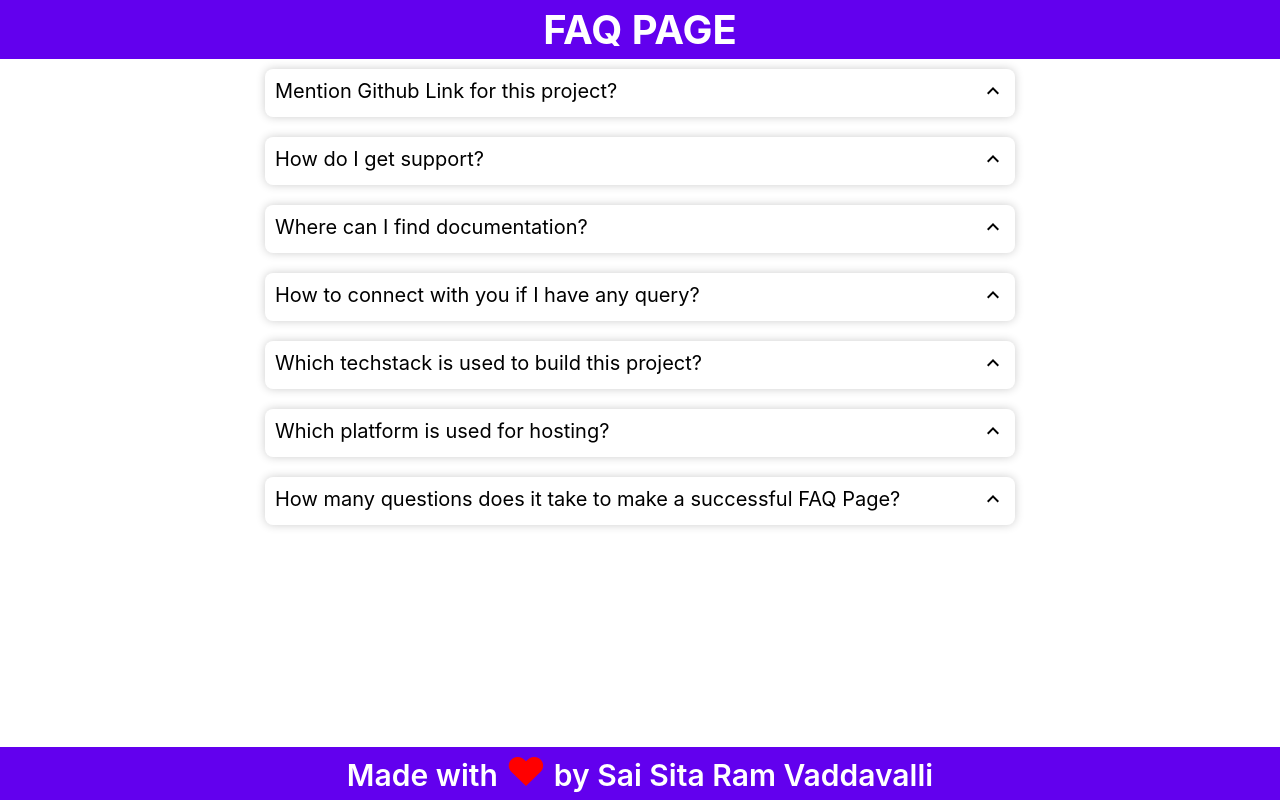
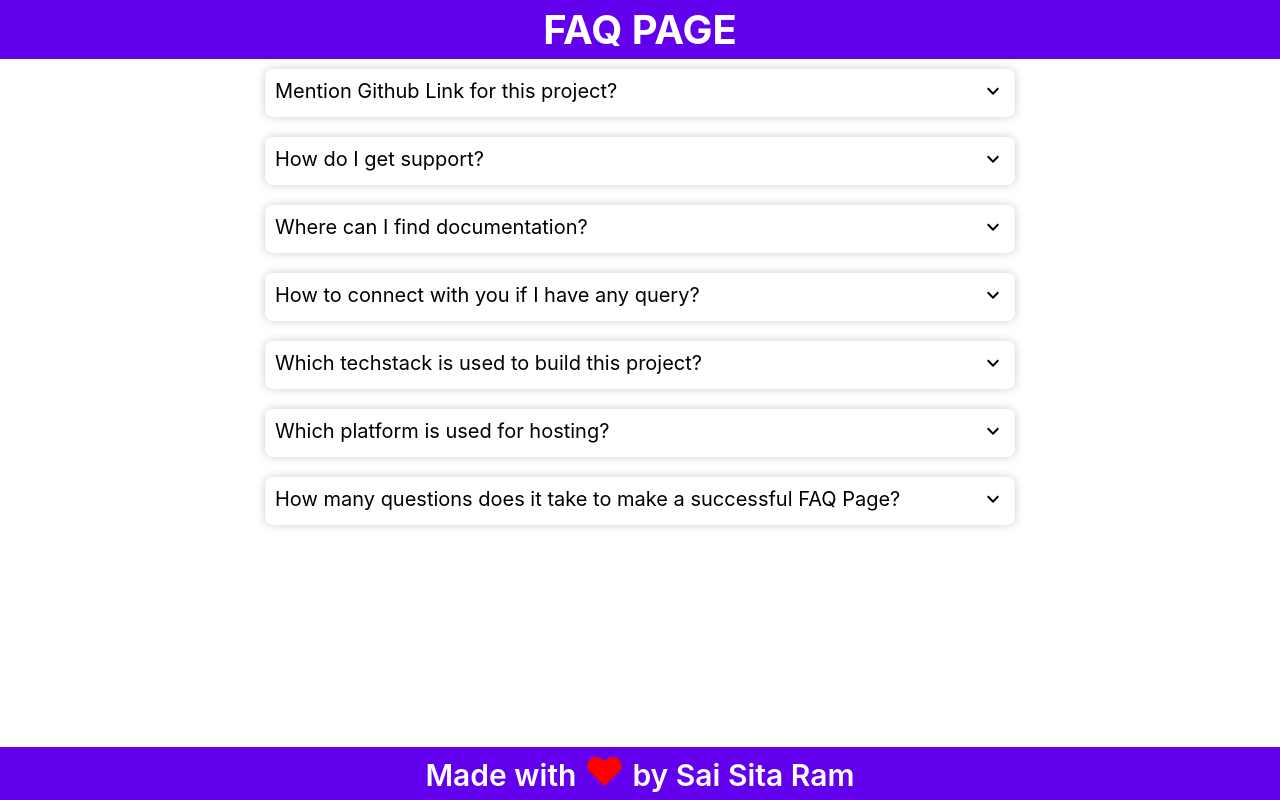
Before and after one commit to saisitaram2000/tawkto_integration, a React (Create React App) app: page / in a window 1280 px wide. Built offline with nearby package versions, Linux system fonts and the light colour scheme.

Commit message:
placed expand icon correctly and removed unneccessary code

```diff
--- a/src/App.js
+++ b/src/App.js
@@ -1,7 +1,7 @@
 import './App.css';
-import FAQList from './components/FAQList';
-import Footer from './components/Footer';
-import Header from './components/Header';
+import FAQList from './components/FAQ/FAQList';
+import Footer from './components/Footer/Footer';
+import Header from './components/Header/Header';
 
 function App() {
   return (
--- a/src/components/FAQ.jsx
+++ b/src/components/FAQ/FAQ.jsx
@@ -1,7 +1,5 @@
 import React, { Component } from 'react'
 import './FAQ.css';
-// import HelpOutlineIcon from '@material-ui/icons/HelpOutline';
-// import HelpIcon from '@material-ui/icons/Help';
 import ExpandMoreIcon from '@material-ui/icons/ExpandMore';
 import ExpandLessIcon from '@material-ui/icons/ExpandLess';
 export default class FAQ extends Component {
@@ -14,12 +12,9 @@ export default class FAQ extends Component {
                 onClick={()=>toggleFAQ(index)}
             >
                 <div className="faq-question-icon">
-                    {/* <div className="faq-icon">
-                        {faq.isExpand?<HelpIcon color="primary"/>:<HelpOutlineIcon/>}
-                    </div> */}
                     <div className="faq-question">{faq.question}</div>
                     <div className="faq-icon">
-                        {faq.isExpand?<ExpandMoreIcon/>:<ExpandLessIcon/>}
+                        {faq.isExpand?<ExpandLessIcon/>:<ExpandMoreIcon/>}
                     </div>
                 </div>
 
--- a/src/components/FAQList.jsx
+++ b/src/components/FAQ/FAQList.jsx
@@ -9,7 +9,7 @@ export default class FAQList extends Component {
              faqs : [
                 {
                     question: 'Mention Github Link for this project?',
-                    answer: 'Github link: https://github.com/saisitaram2000/tawkto_integration.',
+                    answer: 'GithubLink: saisitaram2000/tawkto_integration.',
                     isExpand: false
                   },
                   {
--- a/src/components/Footer.jsx
+++ b/src/components/Footer/Footer.jsx
@@ -1,16 +1,10 @@
 import React, { Component } from 'react';
 import './Footer.css';
 class Footer extends Component {
-    constructor(props) {
-        super(props);
-
-        this.state = {};
-    }
-
     render() {
         return (
             <div className="faq-footer">
-                <div className="faq-footer-text">Made with <span className="faq-footer-heart"> &hearts;</span> by Sai Sita Ram Vaddavalli</div>
+                <div className="faq-footer-text">Made with <span className="faq-footer-heart"> &hearts;</span> by Sai Sita Ram</div>
             </div>
         );
     }
```
Also changed, not shown: src/components/FAQ/FAQ.css (renamed from src/components/FAQ.css), src/components/Footer/Footer.css (renamed from src/components/Footer.css), src/components/Header/Header.css (renamed from src/components/Header.css), src/components/Header/Header.jsx (renamed from src/components/Header.jsx).
